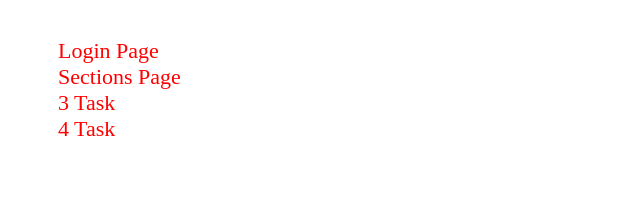
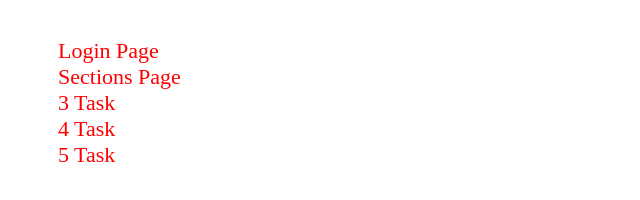
Before and after one commit to aytacallahverdiyeva/Task-Maestro, a plain HTML site: page index.html in a window 1280 px wide. Shown: the full height of the page, 0-640 px from the left. Drawn offline with Linux system fonts and the light colour scheme.

Commit message:
First-initial-commit

```diff
--- a/index.html
+++ b/index.html
@@ -28,5 +28,7 @@
     <a href="./3 task/index.html">3 Task</a>
     <br>
     <a href="./4-task/main.html">4 Task</a>
+    <br>
+    <a href="./5-task/main.html">5 Task</a>
 </body>
 </html>
```
Also changed, not shown: 5-task/main.html (added), 5-task/main.js (added), 5-task/style.css (added).
